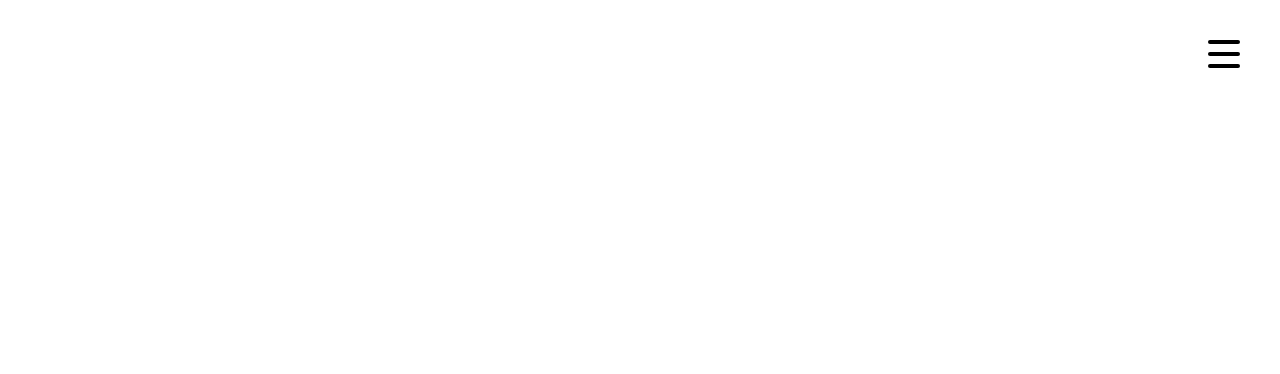
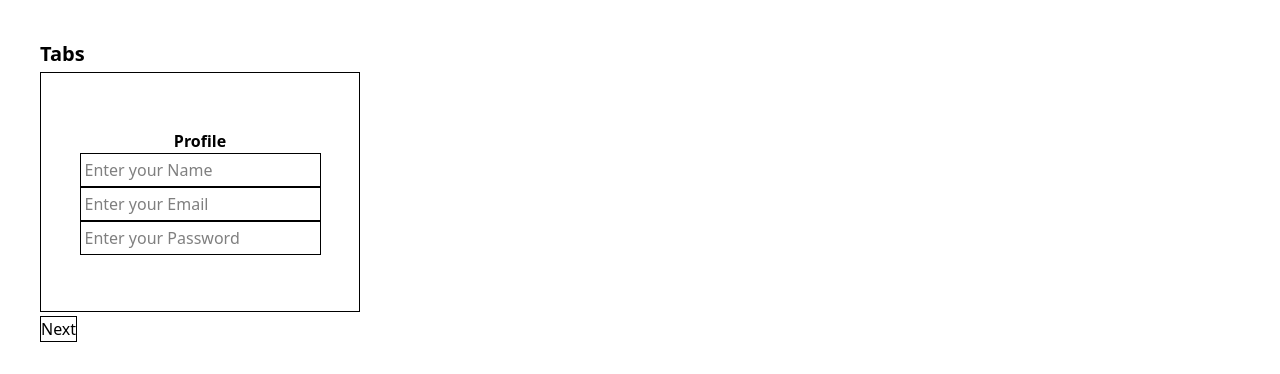
Before and after one commit to abhishekrathour27/Namsate-react, a React (Vite) app in the folder basics-react/: page / in a window 1280 px wide. Shown: the top 374 px of the page. Built offline with nearby package versions, Linux system fonts and the light colour scheme.

Commit message:
Components : ValidationTab , NewTodo , Side bar

```diff
--- a/basics-react/src/App.jsx
+++ b/basics-react/src/App.jsx
@@ -16,7 +16,9 @@ import PersistValue from './components/useRef/Ref'
 import TimerRef from './components/useRef/TimerRef'
 import Form from './components/Form'
 import DarkMode from './components/DarkMode'
-import Slider from './components/Slider'
+import SideBar from './components/SideBar'
+import NewTodo from './components/NewTodo'
+import ValidationTab from './components/ValidationTab/ValidationTab'
 
 function App() {
 
@@ -40,7 +42,10 @@ function App() {
       {/* <TimerRef/> */}
       {/* <Form /> */}
       {/* <DarkMode/> */}
-      <Slider />
+      {/* <SideBar /> */}
+      {/* <NewTodo/> */}
+      <ValidationTab/>
+
     </div>
   )
 }
--- /dev/null
+++ b/basics-react/src/components/NewTodo.jsx
@@ -0,0 +1,59 @@
+import React, { useState } from 'react'
+
+export default function NewTodo() {
+
+    const [input, setInput] = useState('');
+    const [todo, setTodo] = useState([]);
+
+    const toggelAdd = () => {
+        const data = {
+            id: todo.length,
+            name: input,
+            check: false
+        }
+        setTodo([...todo, data]);
+        setInput('')
+    }
+    const handleCheck = (id) => {
+        setTodo(
+            todo.map((item) => {
+                if (item.id === id) {
+                    return {
+                        ...item, check: !item.check
+                    }
+                }
+                else {
+                    return item;
+                }
+            })
+        )
+    }
+    const handleDel = (id) => {
+        setTodo(
+            todo.filter((item) => item.id !== id)
+        )
+    }
+
+    return (
+        <div className='m-5'>
+            <h1>Todo list</h1>
+            <div>
+                <input type="text" placeholder='Enter todo' className='border p-1'
+                    value={input}
+                    onChange={(e) => setInput(e.target.value)} />
+                <button onClick={toggelAdd}
+                    className='border p-1'>Add</button>
+                <div >
+                    {
+                        todo.map((item, id) => <ul key={item.id} className='mt-2 space-x-1'>
+                            <input type="checkbox" checked={item.check} onChange={() => handleCheck(item.id)} />
+                            <span className={`${item.check ? 'line-through' : ''}`}>{item.name}</span>
+                            <button onClick={() => handleDel(item.id)}
+                                className='border'>X</button>
+                        </ul>)
+                    }
+                </div>
+            </div>
+        </div>
+    )
+}
--- a/basics-react/src/components/Slider.jsx
+++ b/basics-react/src/components/SideBar.jsx
@@ -1,6 +1,6 @@
 import React, { useState } from 'react'
 
-export default function Slider() {
+export default function SideBar() {
   const [show, setShow] = useState(false);
 
 
--- /dev/null
+++ b/basics-react/src/components/ValidationTab/About.jsx
@@ -0,0 +1,15 @@
+import React, { useState } from 'react'
+
+export default function About({about , setAbout}) {
+
+    return (
+        <div>
+            <center className='font-bold'>About</center>
+            <div className='m-5 border w-fit'>
+                <input type="text" placeholder='This is about'
+                value={about}
+                onChange={(e) => setAbout(e.target.value)} />
+            </div>
+        </div>
+    )
+}
--- /dev/null
+++ b/basics-react/src/components/ValidationTab/Country.jsx
@@ -0,0 +1,14 @@
+import React from 'react'
+
+export default function Country() {
+    return (
+        <div>
+            <center className='font-bold'>Country</center>
+            <select  name="country" id="">
+                <option value="india">India</option>
+                <option value="india">pakistan</option>
+                <option value="india">nepal</option>
+            </select>
+        </div>
+    )
+}
--- /dev/null
+++ b/basics-react/src/components/ValidationTab/Profile.jsx
@@ -0,0 +1,18 @@
+import React, { useState } from 'react'
+
+export default function Profile({ name, mail, pass, setName, setMail, setPass}) {
+
+    return (
+        <div className='flex flex-col justify-center items-center h-full'>
+            <center className='font-bold'>Profile</center>
+            <div className='flex flex-col w-fit' >
+                <input type="text" placeholder='Enter your Name' value={name} onChange={(e) => setName(e.target.value)}
+                    className='border p-1' />
+                <input type="email" placeholder='Enter your Email' value={mail} onChange={(e) => setMail(e.target.value)}
+                    className='border p-1' />
+                <input type="password" placeholder='Enter your Password' value={pass} onChange={(e) => setPass(e.target.value)}
+                    className='border p-1' />
+            </div >
+        </div>
+    )
+}
--- /dev/null
+++ b/basics-react/src/components/ValidationTab/ValidationTab.jsx
@@ -0,0 +1,100 @@
+import React, { useState } from 'react'
+import Profile from './Profile'
+import About from './About'
+import Country from './Country'
+
+export default function ValidationTab() {
+    const [name, setName] = useState('');
+    const [mail, setMail] = useState('');
+    const [pass, setPass] = useState('');
+    const [about, setAbout] = useState('')
+
+    const [index, setIndex] = useState(0)
+    const [msg, setMsg] = useState('')
+
+    const page = [
+        {
+            id: 1,
+            name: 'Profile',
+            component: <Profile
+                name={name}
+                mail={mail}
+                pass={pass}
+                setName={setName}
+                setMail={setMail}
+                setPass={setPass}
+            />
+        },
+        {
+            id: 2,
+            name: 'About',
+            component: <About about={about} setAbout={setAbout} />
+        },
+        {
+            id: 3,
+            name: 'Country',
+            component: <Country />
+        }
+    ]
+
+    const toggleNext = () => {
+        if (index === 0) {
+            if (name && mail && pass) {
+                setIndex(1)
+                setMsg('')
+            }
+            else {
+                setMsg('*Fill All the feild')
+            }
+        }
+        else if (index === 1) {
+            if (about) {
+                setIndex(2)
+                setMsg('')
+            }
+            else {
+                setMsg('*Fill All the feild')
+            }
+        }
+
+    }
+    const togglePreview = () => {
+        if (index > 0) {
+            setIndex(index - 1)
+        }
+    }
+    console.log(index)
+
+    return (
+        <div className='m-10'>
+            <h1 className='font-semibold text-xl'>Tabs</h1>
+            <div className='border w-[25vw] h-[30vh] my-1 '>
+                {
+                    page[index].component
+                }
+            </div>
+            <span className='text-red-500'>{msg}</span>
+            <div className='space-x-1'>
+                {
+                    index > 0 && (
+                        <button onClick={togglePreview}
+                            className='border'>Preview</button>
+                    )
+                }
+                {
+                    index < page.length - 1 && (
+                        <button onClick={toggleNext} className='border'>Next</button>
+                    )
+                }
+
+                {
+                    index === page.length - 1 && (
+                        <button onClick={() => alert('Successfully Submited')}
+                            className='border'>Submit</button>
+                    )
+                }
+            </div>
+
+        </div>
+    )
+}
```
